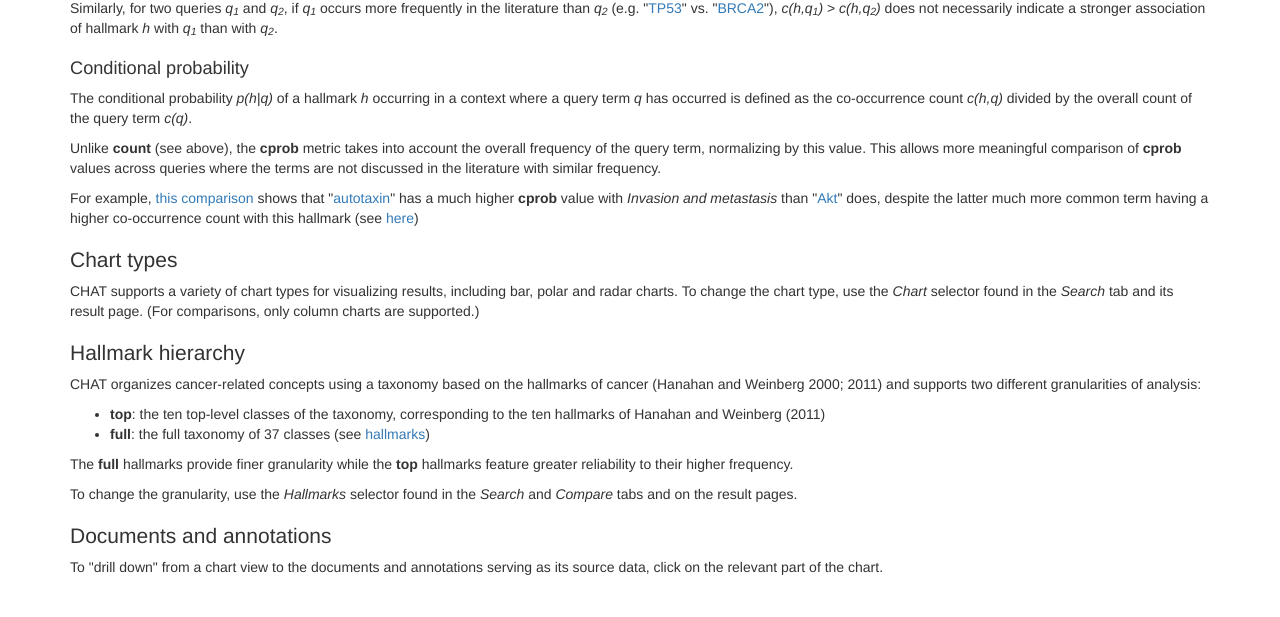
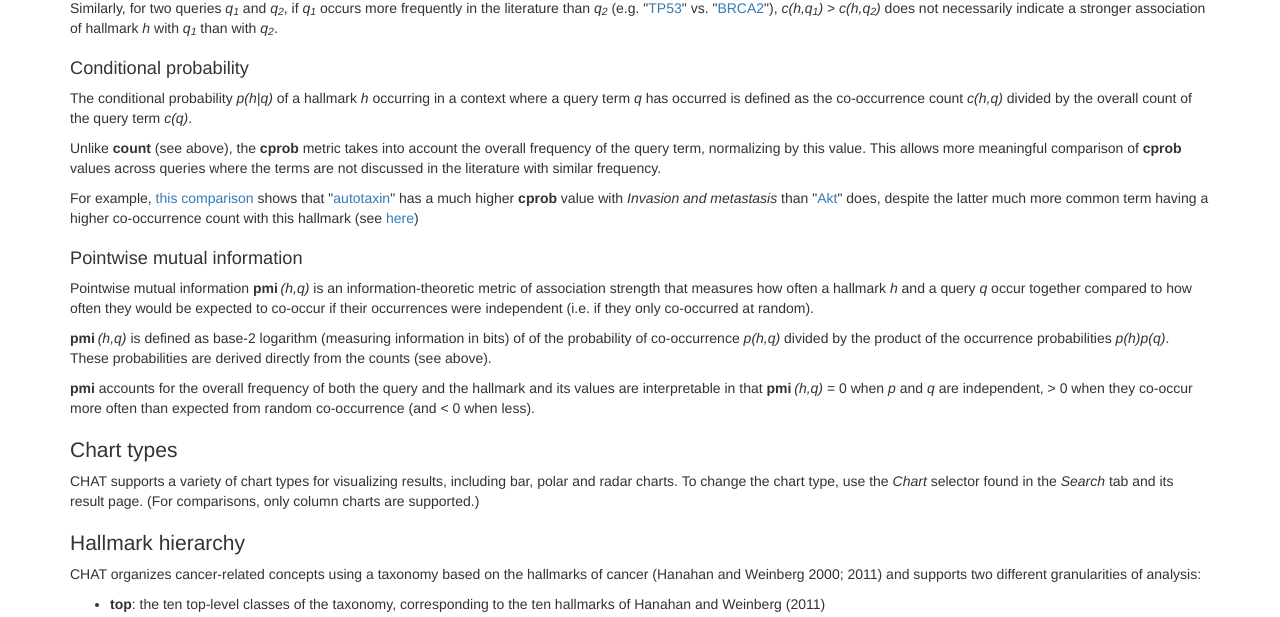
Before and after one commit to cambridgeltl/chat, a Flask app: page /help in a window 1280 px wide. Shown: the part 2280-2897 px from the top of the page. Run offline with Flask 2, Linux system fonts and the light colour scheme; parts of the project's set-up code (start-up, migrations or seed data) failed here and were passed over; some libraries are stand-ins or nearby versions.

Commit message:
Explanation for pmi (#3)

```diff
--- a/chat/templates/help.html
+++ b/chat/templates/help.html
@@ -144,6 +144,32 @@ co-occurrence count with this hallmark (see
 <a href="/compare?q=Akt&q=autotaxin&measure=count">here</a>)
 </p>
 
+<h3 id="pointwise-mutual-information">Pointwise mutual information</h3>
+
+<p>
+Pointwise mutual information <b>pmi</b>&thinsp;<i>(h,q)</i> is an
+information-theoretic metric of association strength that measures how
+often a hallmark <i>h</i> and a query <i>q</i> occur together compared
+to how often they would be expected to co-occur if their occurrences
+were independent (i.e. if they only co-occurred at random).
+</p>
+
+<p>
+<b>pmi</b>&thinsp;<i>(h,q)</i> is defined as base-2 logarithm (measuring
+information in bits) of of the probability of co-occurrence
+<i>p(h,q)</i> divided by the product of the occurrence probabilities
+<i>p(h)p(q)</i>. These probabilities are derived directly from the
+counts (see above).
+</p>
+
+<p>
+<b>pmi</b> accounts for the overall frequency of both the query and
+the hallmark and its values are interpretable in that
+<b>pmi</b>&thinsp;<i>(h,q)</i> = 0 when <i>p</i> and <i>q</i> are
+independent, &gt; 0 when they co-occur more often than expected from
+random co-occurrence (and &lt; 0 when less).
+</p>
+
 <h2 id="chart-types">Chart types</h2>
 
 <p>
```
